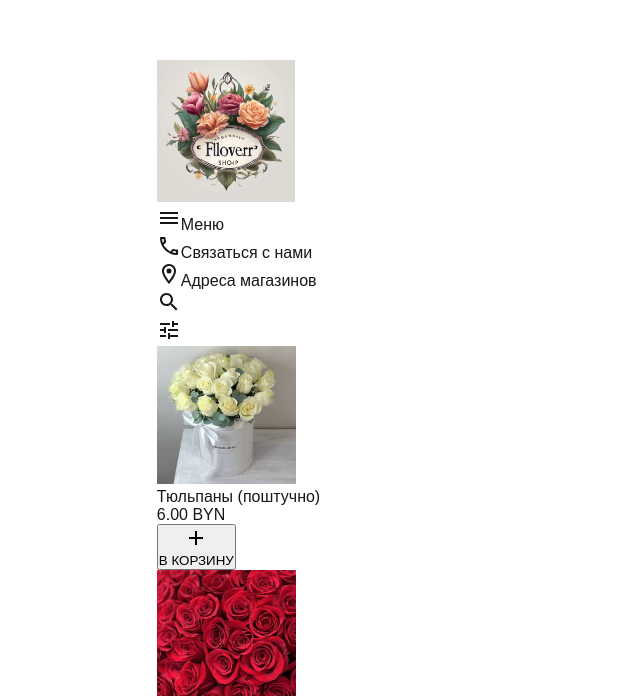
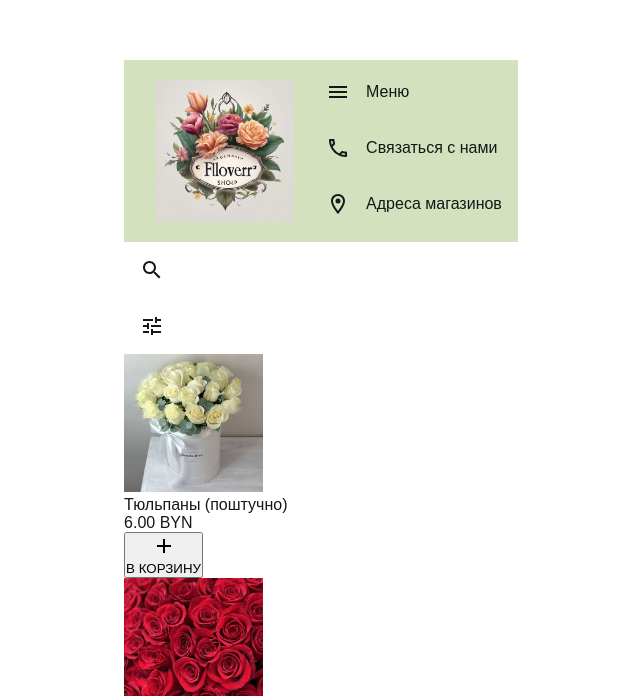
Before and after one commit to Renegatto/frontend-portfolio, a Next.js app: page / in a window 1280 px wide. Shown: the part 104-800 px from the top of the page, without its empty margins (319-959 px from the left). Built offline with nearby package versions, Linux system fonts and the light colour scheme.

Commit message:
Sketch header layout

```diff
--- a/src/app/examples/flower-shop/page.module.scss
+++ b/src/app/examples/flower-shop/page.module.scss
@@ -0,0 +1,38 @@
+$color-primary: #D4E1BF;
+$color-icon-solid: #424D30;
+$color-button-background: #739936;
+$color-background-light: #EDF4E2;
+
+.header {
+  display: flex;
+  flex-direction: row;
+  justify-content: space-between;
+  background-color: $color-primary;
+  padding: 4px 16px 4px 16px;
+}
+.logo {
+  display: flex;
+  justify-content: center;
+  align-items: center;
+  padding: 16px;
+}
+.navbar {
+  display: flex;
+  flex-direction: column;
+  align-items: flex-start;
+}
+.navbar__button {
+  display: flex;
+  flex-direction: row;
+  flex-wrap: nowrap;
+  height: 56px;
+}
+.navbar__button__text {
+  display: flex;
+  flex-direction: row;
+  flex-wrap: nowrap;
+  align-items: center;
+}
+.navbar__icon {
+  padding: 16px;
+}
--- a/src/app/examples/flower-shop/page.tsx
+++ b/src/app/examples/flower-shop/page.tsx
@@ -13,15 +13,17 @@ import AddOutlinedIcon from '@mui/icons-material/AddOutlined';
 import { FC } from 'react';
 
 const NavBar: FC = () =>
-  <div>
+  <div className={styles['navbar']}>
     <NavBtn Icon={MenuOutlinedIcon} title='Меню'/>
     <NavBtn Icon={LocalPhoneOutlinedIcon} title='Связаться с нами'/>
     <NavBtn Icon={RoomOutlinedIcon} title='Адреса магазинов'/>
   </div>
 const NavBtn: FC<{Icon: FC, title?: string}> = ({Icon, title}) =>
-  <div>
-    <Icon/>
-    {title}
+  <div className={styles['navbar__button']}>
+    <div className={styles['navbar__icon']}>
+      <Icon/>
+    </div>
+    <div className={styles['navbar__button__text']}>{title}</div>
   </div>
 
 const SearchBar = () => <div>
@@ -100,11 +102,16 @@ const Contents = () => <div>
   />
 </div>
 
+const Logo = () =>
+  <div className={styles['logo']}>
+    <Image width={138} height={142} alt='logo' src={logoImg}/>
+  </div>
+
 export function FlowerShopFrontPage() {
   return (
     <div className={styles['page']}>
       <header className={styles['header']}>
-        <Image width={138} height={142} alt='logo' src={logoImg}/>
+        <Logo/>
         <NavBar/>
       </header>
       <main className={styles['main']}>
```
